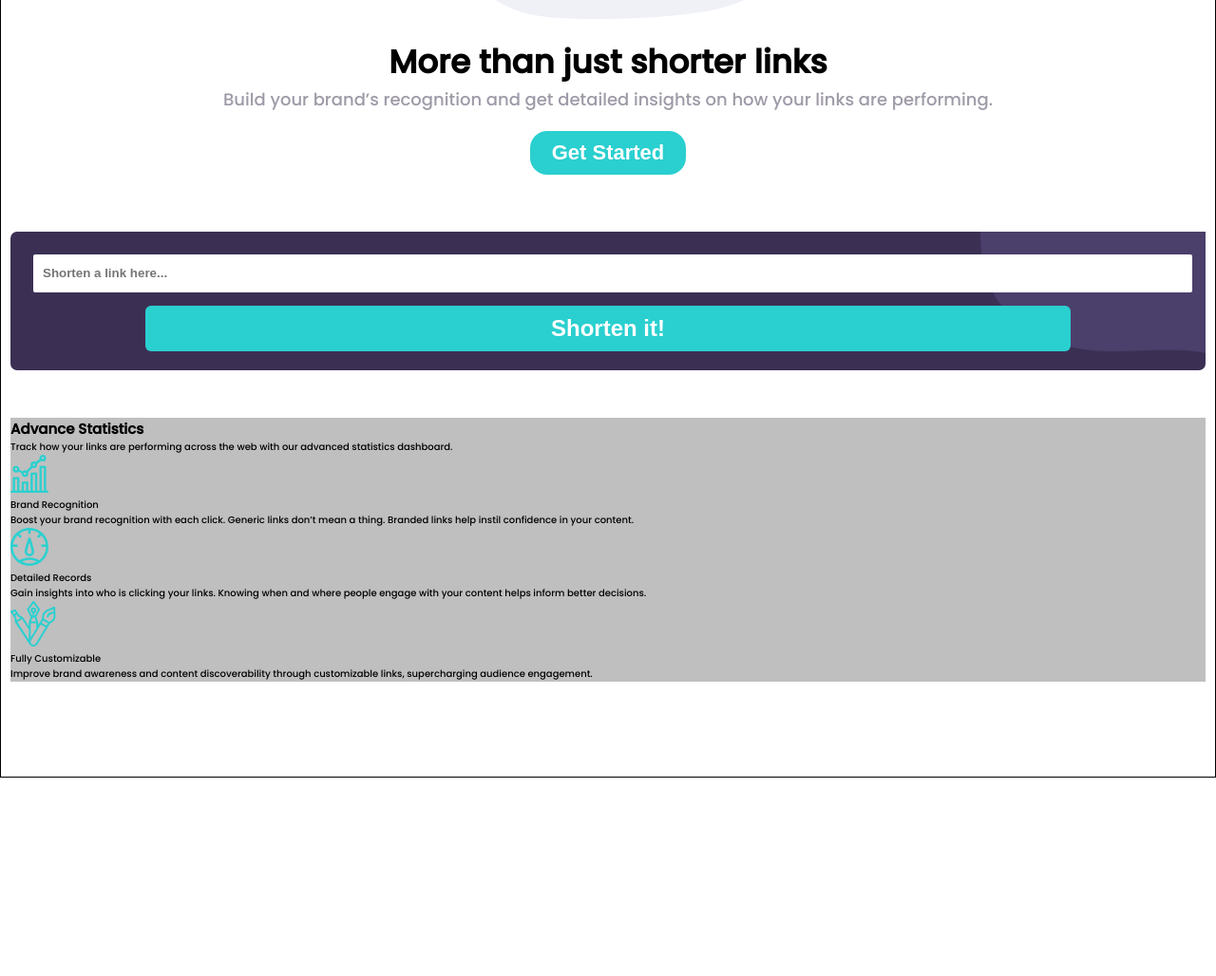
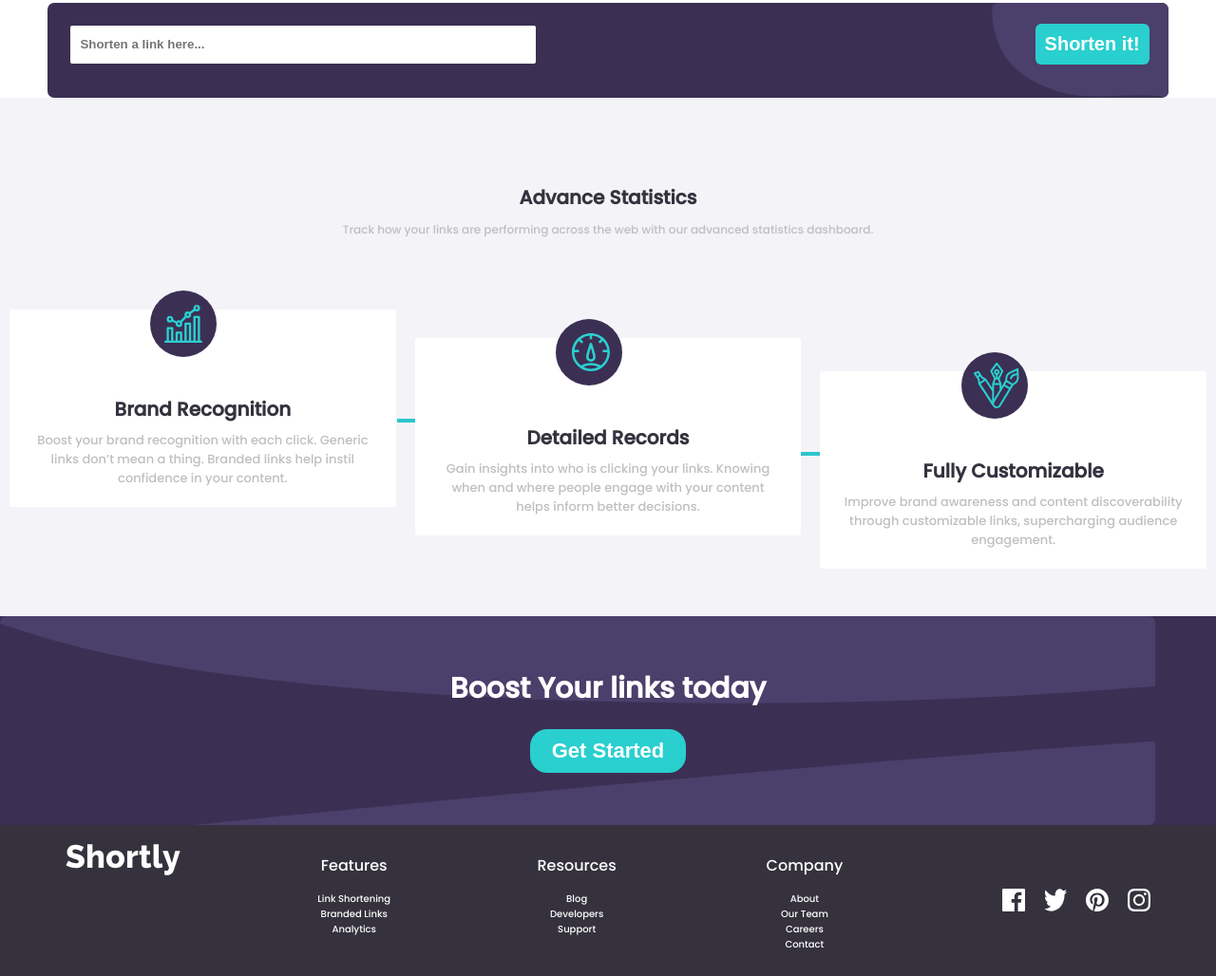
Before and after one commit to NidhiSharma63/url-shortner, a plain HTML site: page index.html in a window 1280 px wide. Shown: the part 382-1410 px from the top of the page at 95% size. Before the commit the page ends 1201 px from the top, so only its background shows below. Drawn offline with Linux system fonts and the light colour scheme.

Commit message:
mediaquery-fixed for min-width 700px

```diff
--- a/index.html
+++ b/index.html
@@ -4,7 +4,8 @@
   <meta charset="UTF-8">
   <meta name="viewport" content="width=device-width, initial-scale=1.0">
   <link rel="icon" type="image/png" sizes="32x32" href="./images/favicon-32x32.png">
-  <link rel="stylesheet" href="style.css">
+  <link rel="stylesheet" href="./style.css">
+  <link rel="stylesheet" href="./responsive.css">
   <title>Frontend Mentor | Shortly URL shortening API Challenge</title>
 </head>
 <body>
@@ -55,7 +56,7 @@
       <div class="col1">
         <input type="url" placeholder="Shorten a link here...">
       </div>
-        <button class="shorten-btn">Shorten it!</button>
+        <div><button class="shorten-btn">Shorten it!</button></div>
     </div>
     <!-- shortner-wrapper end -->
     <div class="advance-wrapper">
@@ -67,31 +68,80 @@
       </div>
       <div class="col2">
         <div class="card-1">
-          <img src="./images/icon-brand-recognition.svg" alt="icon-brand-recognition">
+          <div class="icons"> <img src="./images/icon-brand-recognition.svg" alt="icon-brand-recognition"></div>
           <p class="title">Brand Recognition</p>
-          <p>Boost your brand recognition with each click. Generic links don’t
+          <p class="description">Boost your brand recognition with each click. Generic links don’t
             mean a thing. Branded links help instil confidence in your content.</p>
         </div>
         <div class="card-2">
-          <img src="./images/icon-detailed-records.svg" alt="icon-detailed-records">
+          <div class="icons">
+            <img src="./images/icon-detailed-records.svg" alt="icon-detailed-records">
+         </div>
           <p class="title">Detailed Records</p>
-          <p>Gain insights into who is clicking your links. Knowing when and where
+          <p class="description">Gain insights into who is clicking your links. Knowing when and where
             people engage with your content helps inform better decisions.</p>
         </div>
         <div class="card-3">
-          <img src="./images/icon-fully-customizable.svg" alt="icon-fully-customizable">
+          <div class="icons">
+            <img src="./images/icon-fully-customizable.svg" alt="icon-fully-customizable">
+          </div>
           <p class="title">Fully Customizable</p>
-          <p>Improve brand awareness and content discoverability through customizable
-            links, supercharging audience engagement.</p>
+          <p class="description">Improve brand awareness and content discoverability through customizable
+            links, supercharging audience engagement.
+          </p>
         </div>
       </div>
     </div>
+    <!-- advanced-wrapper end -->
     <div class="boost-wrapper">
-
+      <div class="boost-bg-wrapper">
+        <img src="./images/bg-boost-mobile.svg" alt="">
+      </div>
+      <p>Boost Your links today</p>
+      <button class="get-started">
+        Get Started
+      </button>
     </div>
     <!-- bosst-wrapper end -->
     <div class="footer">
-
+      <div class="logo">
+        <img src="./images/white-logo.svg" alt="logo">
+      </div>
+      <!-- logo end -->
+      <div class="features">
+        <p class="title">Features</p>
+        <div class="row">
+          <p>Link Shortening</p>
+          <p>Branded Links</p>
+          <p>Analytics</p>
+        </div>
+      </div>
+      <!-- feature end -->
+      <div class="resources">
+        <p class="title">Resources</p>
+        <div class="row">
+          <p>Blog</p>
+          <p>Developers</p>
+          <p>Support</p>
+        </div>
+      </div>
+      <!-- resources end -->
+      <div class="Company">
+        <p class="title">Company</p>
+        <div class="row">
+          <p>About</p>
+          <p>Our Team</p>
+          <p>Careers</p>
+          <p>Contact</p>
+        </div>
+      </div>
+      <!-- company end -->
+      <div class="social-links">
+        <img src="./images/icon-facebook.svg" alt="facebook">
+        <img src="./images/icon-twitter.svg" alt="twitter">
+        <img src="./images/icon-pinterest.svg" alt="pinterest">
+        <img src="./images/icon-instagram.svg" alt="instagram">
+      </div>
     </div>
     <!-- footer-end -->
   </div>
@@ -99,69 +149,7 @@
 </body>
 </html>
 
-
-<!-- Features
-Pricing
-Resources
-
-Login
-Sign Up
-
-More than just shorter links
-
-Build your brand’s recognition and get detailed insights
-on how your links are performing.
-
-Get Started
-
-Shorten a link here...
-
-Shorten It!
-
-Advanced Statistics
-
-Track how your links are performing across the web with our
-advanced statistics dashboard.
-
-Brand Recognition
-
-Boost your brand recognition with each click. Generic links don’t
-mean a thing. Branded links help instil confidence in your content.
-
-Detailed Records
-
-Gain insights into who is clicking your links. Knowing when and where
-people engage with your content helps inform better decisions.
-
-Fully Customizable
-
-Improve brand awareness and content discoverability through customizable
-links, supercharging audience engagement.
-
-Boost your links today
-
-Get Started
-
-Features
-
-Link Shortening
-Branded Links
-Analytics
-
-Resources
-
-Blog
-Developers
-Support
-
-Company
-
-About
-Our Team
-Careers
-Contact
-
-<div class="attribution">
+<!-- <div class="attribution">
   Challenge by <a href="https://www.frontendmentor.io?ref=challenge" target="_blank">Frontend Mentor</a>.
   Coded by <a href="#">Your Name Here</a>.
-</div> -->
+</div>  -->
--- /dev/null
+++ b/responsive.css
@@ -0,0 +1,65 @@
+@media screen and (min-width:700px) {
+    .info-wrapper{
+        grid-template-areas:
+        'col1 col2';
+    }
+    .info-wrapper .col2 img{
+        max-width: 36rem;
+    }
+    .info-wrapper .col1 p{
+        font-size: 1.2rem;
+    }
+    /* info-end */
+    .shortner-wrapper{
+        height: 6rem;
+        grid-template-areas:
+        'col1 col2';
+        align-items: center;
+        place-content: space-between;
+    }
+    .shortner-wrapper .col1{
+        width: 48rem;
+        /* width: 200%; */
+    }
+    .shortner-wrapper button{
+        margin-top: 0rem;
+        /* width: 13rem; */
+        width: 100%;
+        padding: 1rem 1rem;
+        font-size: 2rem;
+    }
+    /* shortner-end */
+    .advance-wrapper {
+        gap: 0rem;
+    }
+    .advance-wrapper .col2{
+        flex-direction: row;
+    }
+
+    .advance-wrapper .col2 .card-1,
+    .advance-wrapper .col2 .card-2,
+    .advance-wrapper .col2 .card-3{
+        margin: 1rem;
+    }
+    .advance-wrapper .col2 .card-2{
+        margin-top: 7rem;
+    }
+    .advance-wrapper .col2 .card-3{
+        margin-top: 14rem;
+    }
+    .advance-wrapper .col2 .card-2 .icons::before,
+    .advance-wrapper .col2 .card-3 .icons::before{
+        top: 7.2rem;
+        left: -13rem;
+        transform: rotate(90deg);
+    }
+    /* .advance-wrapper end */
+    .footer{
+        grid-template-areas:
+        'logo features resources company social-icons'
+        ;
+    }
+    .footer .social-links img{
+        margin: 1rem;
+    }
+}
--- a/style.css
+++ b/style.css
@@ -32,11 +32,8 @@ body{
     'advance-wrapper'
     'boost-wrapper'
     'footer';
-    gap: 5rem;
     max-width: 1300px;
-    border: 1px solid;
     margin: auto;
-    padding: 0rem 1rem;
 }
 /* header section */
 .header{
@@ -97,6 +94,7 @@ ul li{
     grid-template-areas:
     'col2'
     'col1';
+    margin-top: 2rem;
 }
 .info-wrapper .col1{
     grid-area: col1;
@@ -150,11 +148,19 @@ ul li{
     border-radius: 0.7rem;
     position: relative;
     z-index: -2;
+    width: 89%;
+    margin: auto;
+    margin-top: 5rem;
 }
 .shortner-wrapper .bg-image{
     position: absolute;
     right: 0;
     z-index: -1;
+    height: 100%;
+}
+.shortner-wrapper .bg-image img{
+    height: 100%;
+    border-radius: .7rem;
 }
 .shortner-wrapper .col1{
     height: 4rem;
@@ -186,11 +192,176 @@ ul li{
 /* shortner-wrapper end */
 .advance-wrapper{
     grid-area: advance-wrapper;
-    background-color:var(--Gray);
+    display: grid;
+    grid-template-areas:
+    'col1'
+    'col2';
+    gap: 8rem;
+    width: 100%;
+    background-color: rgba(65, 35, 134, 0.053);;
 }
+.advance-wrapper .col1{
+    grid-area: col1;
+    padding-top: 8rem;
+    width: 60%;
+    margin: auto;
+    text-align: center;
+}
+
+.advance-wrapper .col1 h2{
+    font-size: 2rem;
+    font-weight: 700;
+    padding: 1rem;
+    color: var(--Very-Dark-Blue);
+}
+.advance-wrapper .col1 p{
+    color: var(--Gray);
+    font-size: 1.2rem;
+}
+.advance-wrapper .col2{
+    grid-area: col2;
+    display: flex;
+    flex-direction: column;
+    align-items: center;
+    padding-bottom: 4rem;
+}
+.advance-wrapper .col2 .card-2{
+    margin-top: 8rem;
+}
+.advance-wrapper .col2 .card-3{
+    margin-top: 8rem;
+}
+.advance-wrapper .col2 .card-1,
+.advance-wrapper .col2 .card-2,
+.advance-wrapper .col2 .card-3{
+    width: 60%;
+    background: white;
+    border-radius: 0.3rem;
+    padding: 2rem;
+    position: relative;
+    text-align: center;
+}
+.advance-wrapper .col2 .card-1 .icons,
+.advance-wrapper .col2 .card-2 .icons,
+.advance-wrapper .col2 .card-3 .icons{
+    width: 7rem;
+    height: 7rem;
+    display: flex;
+    align-items: center;
+    justify-content: center;
+    border-radius: 50%;
+    background: var(--Dark-Violet);
+    position: relative;
+    top: -4rem;
+    left: 35%;
+}
+.advance-wrapper .col2 .card-1 .title,
+.advance-wrapper .col2 .card-2 .title,
+.advance-wrapper .col2 .card-3 .title{
+    font-size: 2rem;
+    font-weight: 700;
+    padding-bottom: 0.8rem;
+    color: var(--Very-Dark-Blue);
+}
+.advance-wrapper .col2 .card-1 .description,
+.advance-wrapper .col2 .card-2 .description,
+.advance-wrapper .col2 .card-3 .description{
+    font-size: 1.3rem;
+    color: var(--Gray);
+}
+
+.advance-wrapper .col2 .card-2 .icons::before,
+.advance-wrapper .col2 .card-3 .icons::before{
+    content: '';
+    position: relative;
+    width: 0rem;
+    height: 10rem;
+    border: 2px solid var(--Cyan);
+    top: -53px;
+    z-index: -1;
+    left: 2rem;
+}
+/* .advance-wrapper end */
 .boost-wrapper{
     grid-area: boost-wrapper;
+    background-color: var(--Dark-Violet);
+    position: relative;
+    height: 22rem;
+    z-index: -2;
+    display: flex;
+    flex-direction: column;
+    align-items: center;
+    justify-content: center;
 }
+.boost-wrapper .boost-bg-wrapper{
+    position: absolute;
+    height: 100%;
+    width: 100%;
+    z-index: -1;
+}
+.boost-wrapper .boost-bg-wrapper img{
+    height: 100%;
+    width: 95%;
+    border-radius: .7rem;
+}
+.boost-wrapper  p{
+    font-size: 3rem;
+    font-weight: 700;
+    color: white;
+}
+.boost-wrapper .get-started{
+    font-weight: 700;
+    margin-top: 2rem;
+    padding: 1rem 2.3rem;
+    border-radius: 1.8rem;
+    font-size: 2.2rem;
+    color: white;
+    background: var(--Cyan);
+    border: none;
+    cursor: pointer;
+}
+/* boost section end */
 .footer{
     grid-area: footer;
+    display: grid;
+    grid-template-areas:
+    'logo'
+    'features'
+    'resources'
+    'company'
+    'social-icons'
+    ;
+    background-color: var(--Very-Dark-Blue);
+    text-align: center;
+    padding: 2rem 0rem;
+    color: white;
 }
+.footer .logo{
+    grid-area: logo;
+}
+.footer .features{
+    grid-area: features;
+}
+.footer .resources{
+    grid-area: resources;
+}
+.footer .company{
+    grid-area: company;
+}
+.footer .social-links{
+    grid-area:social-icons;
+}
+.footer  .title{
+    font-size: 1.6rem;
+    padding: 1rem;
+}
+.footer  .row{
+    padding: .5rem;
+}
+.footer .social-links{
+    padding: 3rem 0rem;
+    width: 50%;
+    margin: auto;
+    display: flex;
+    justify-content: space-around;
+}
```
Also changed, not shown: images/white-logo.svg (added), 1 other file.
